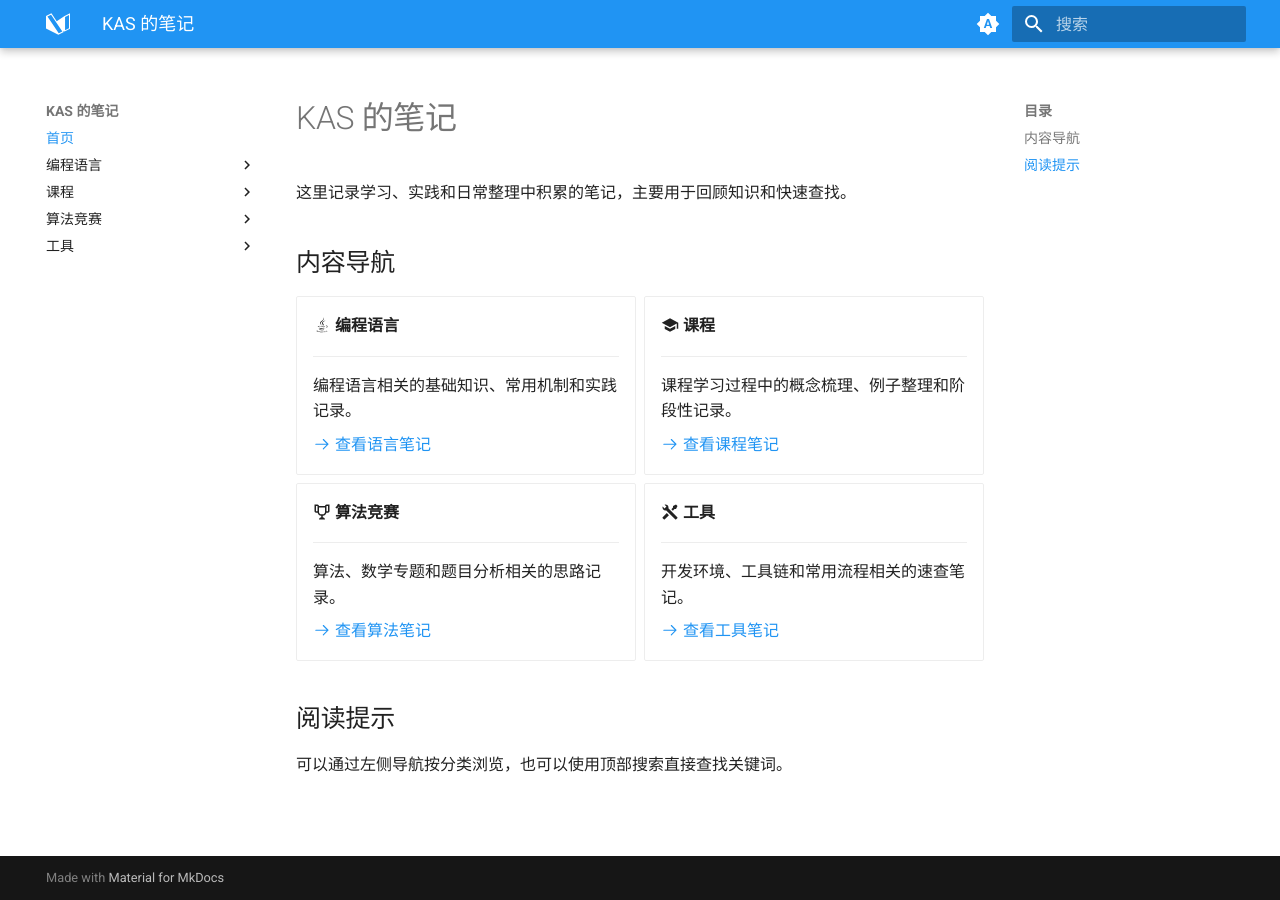
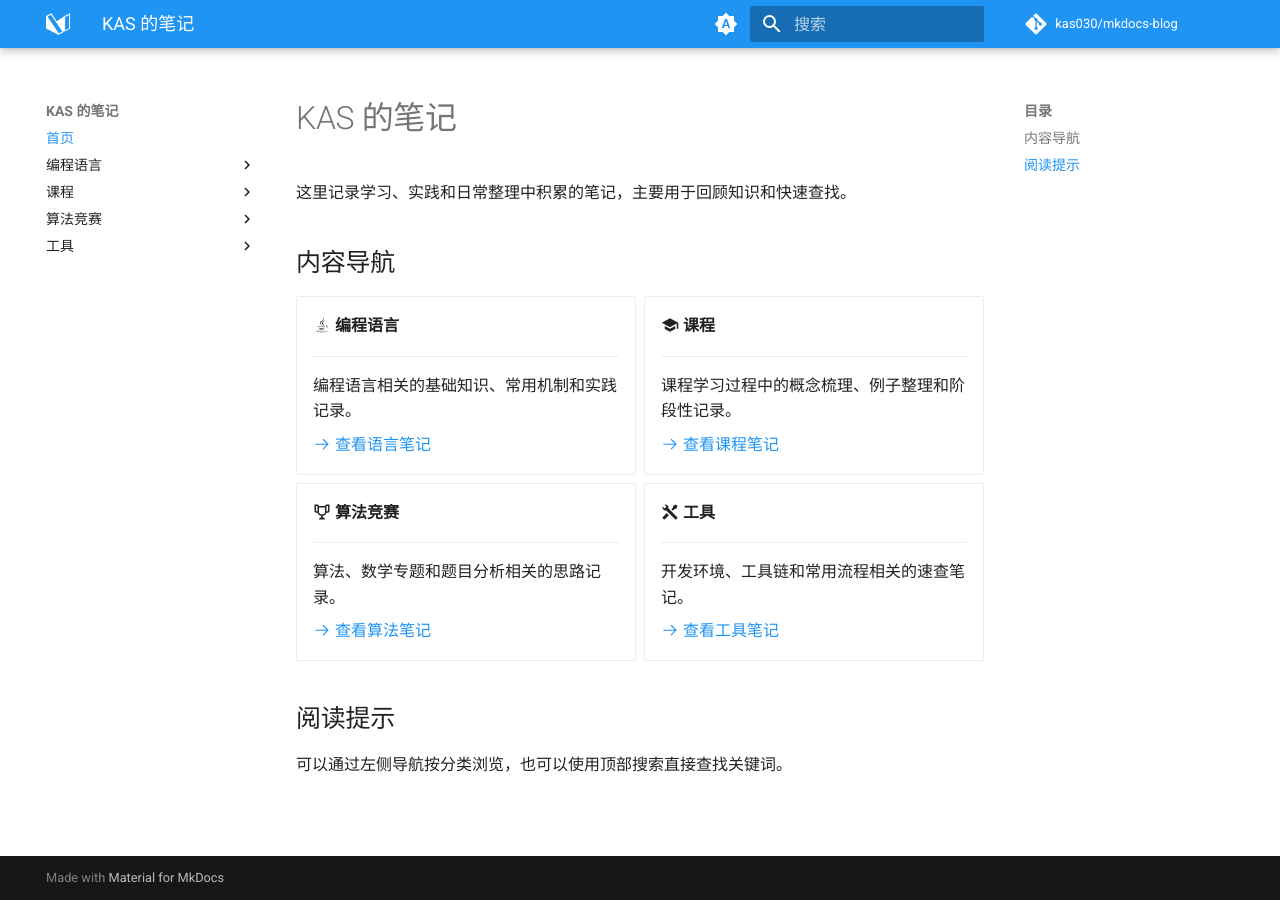
Before and after one commit to kas030/mkdocs-blog, an MkDocs documentation site: the page built from blog/docs/index.md, in a window 1280 px wide. Built offline with MkDocs 1.6.1 and Material for MkDocs 9.7.7, drawn with Linux system fonts in a browser that asks for light colours; comment, search, counter and statistics services are not loaded.

Commit message:
docs(mkdocs): add github repository link

```diff
--- a/blog/mkdocs.yml
+++ b/blog/mkdocs.yml
@@ -1,4 +1,6 @@
 site_name: KAS 的笔记
+repo_url: https://github.com/kas030/mkdocs-blog
+repo_name: kas030/mkdocs-blog
 nav:
   - 首页: index.md
   - 编程语言:
```
